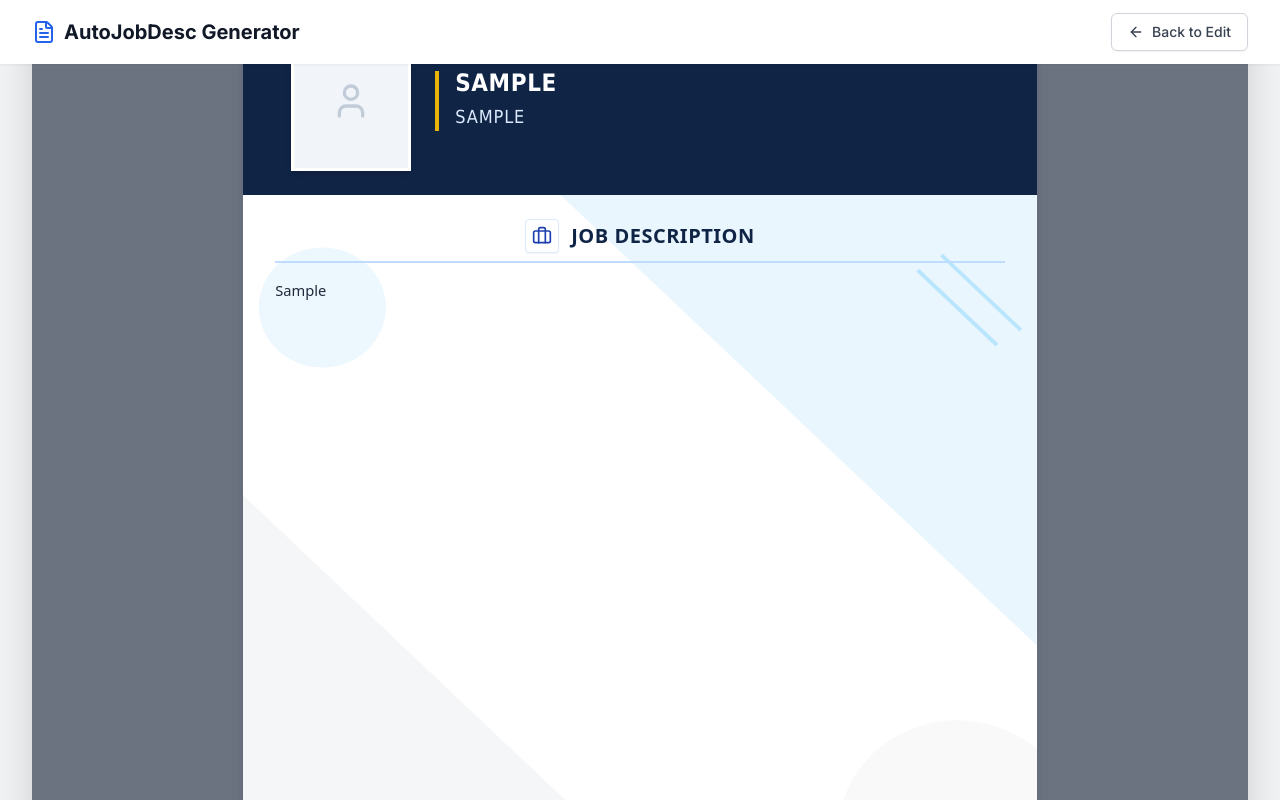
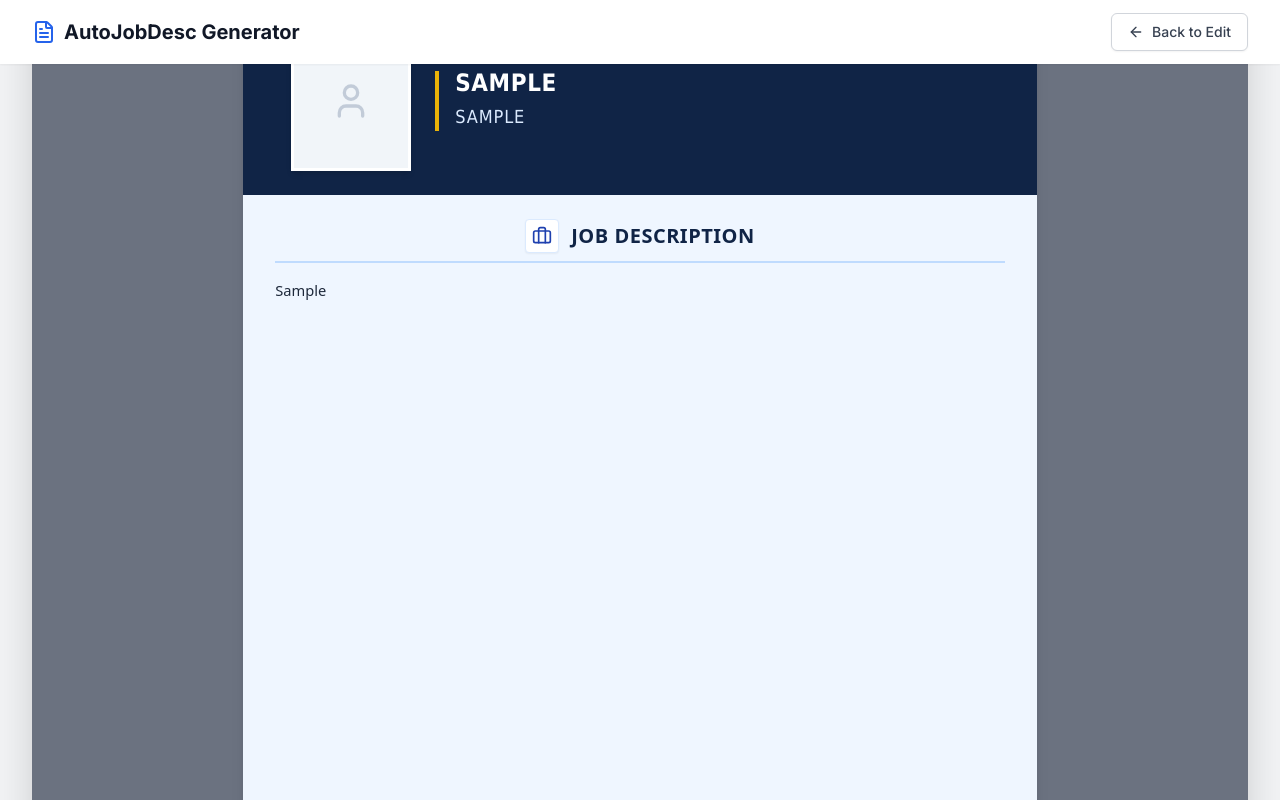
Before and after one commit to r8bjmp001/BJMP8-AJDG, a React (Vite) app: page / in a window 1280 px wide. Both pictures are taken after typing "Sample", "Sample", "Sample", "Sample" into the empty fields and a click on the button "Generate Preview". Shown: the part 323-1123 px from the top of the page. Built offline with nearby package versions, Linux system fonts and the light colour scheme.

Commit message:
feat: Remove abstract background from preview
The decorative background elements in the `JobDescriptionPreview` component have been removed. This simplifies the visual presentation of generated job descriptions and reduces unnecessary complexity.

```diff
--- a/components/JobDescriptionPreview.tsx
+++ b/components/JobDescriptionPreview.tsx
@@ -121,26 +121,9 @@ export const JobDescriptionPreview = forwardRef<HTMLDivElement, JobDescriptionPr
       </div>
 
       {/* 3. Main Content - Job Description */}
-      <div className="flex-1 px-8 py-6 relative overflow-hidden bg-white">
+      <div className="flex-1 px-8 py-6 relative overflow-hidden bg-blue-50">
 
-        {/* Abstract Background Design */}
-        <div className="absolute inset-0 z-0 pointer-events-none select-none">
-            <svg width="100%" height="100%" viewBox="0 0 100 100" preserveAspectRatio="none">
-                {/* Light Blue Swoosh - Top Right */}
-                <path d="M100 0 H40 Q70 30 100 60 V0 Z" fill="#e0f2fe" opacity="0.7" />
-
-                {/* Light Grey Angular Shape - Bottom Left */}
-                <path d="M0 100 H60 Q30 70 0 40 V100 Z" fill="#f3f4f6" opacity="0.8" />
-
-                {/* Subtle Geometric Accents */}
-                <circle cx="90" cy="85" r="15" fill="#f3f4f6" opacity="0.5" />
-                <circle cx="10" cy="15" r="8" fill="#e0f2fe" opacity="0.6" />
-
-                {/* Decorative Lines */}
-                <line x1="85" y1="10" x2="95" y2="20" stroke="#bae6fd" strokeWidth="0.5" />
-                <line x1="88" y1="8" x2="98" y2="18" stroke="#bae6fd" strokeWidth="0.5" />
-            </svg>
-        </div>
+        {/* Abstract Background Design REMOVED */}
 
         {/* Content Wrapper */}
         <div className="relative z-10">
```
